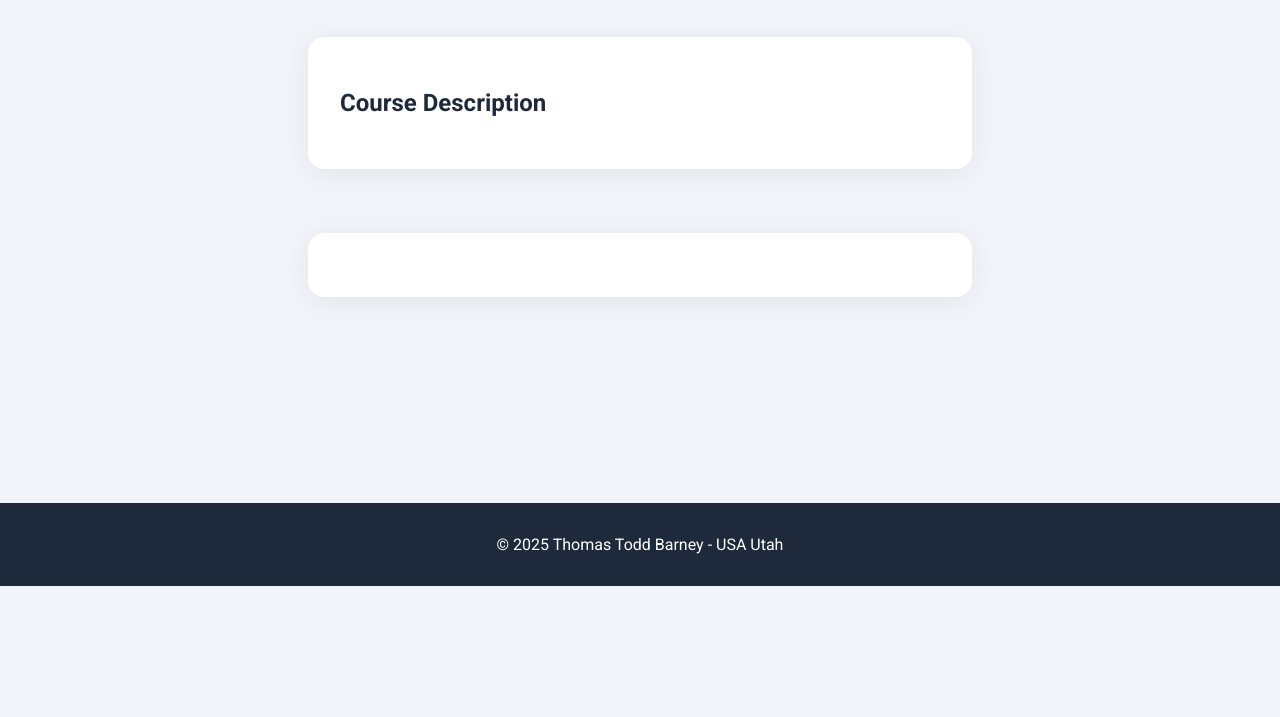
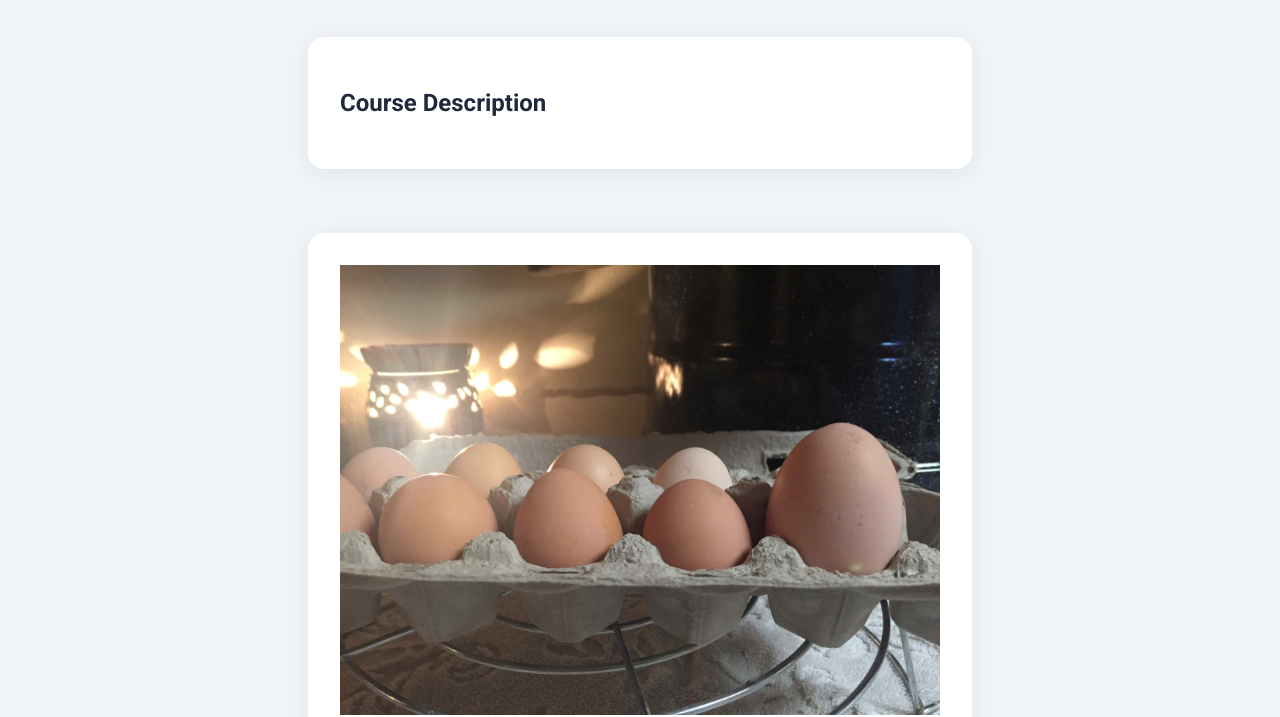
Before and after one commit to ThomasVanDoof/wdd131, a plain HTML site: page week01/index.html in a window 1280 px wide. Shown: the part 246-963 px from the top of the page. Before the commit the page ends 832 px from the top, so only its background shows below. Drawn offline with Linux system fonts and the light colour scheme.

Commit message:
addition

```diff
--- a/week01/index.html
+++ b/week01/index.html
@@ -25,7 +25,7 @@
     <h2>Course Description</h2>
   </section>
   <section class="card">
-
+    <img src="images/eggs.JPG" alt="Eggs">
   </section>
 </body>
 <footer>
--- a/week01/styles/base.css
+++ b/week01/styles/base.css
@@ -82,6 +82,8 @@ h1 {
   margin: 2rem 0;
   width: 90%;
   max-width: 600px;
+  display: flex;
+  flex-direction: column;
 }
 
 footer {
```
Also changed, not shown: week01/images/eggs.JPG (added).
